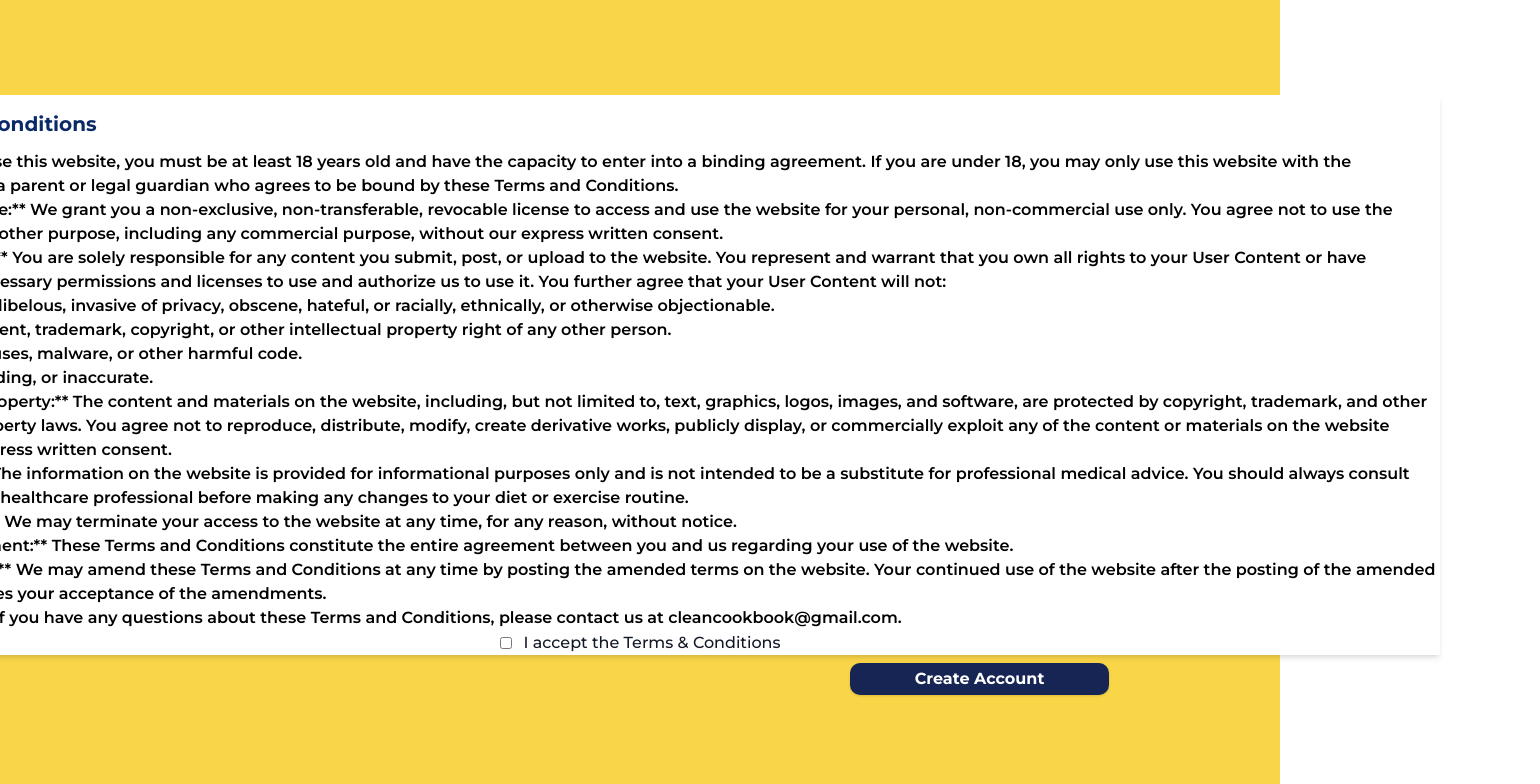
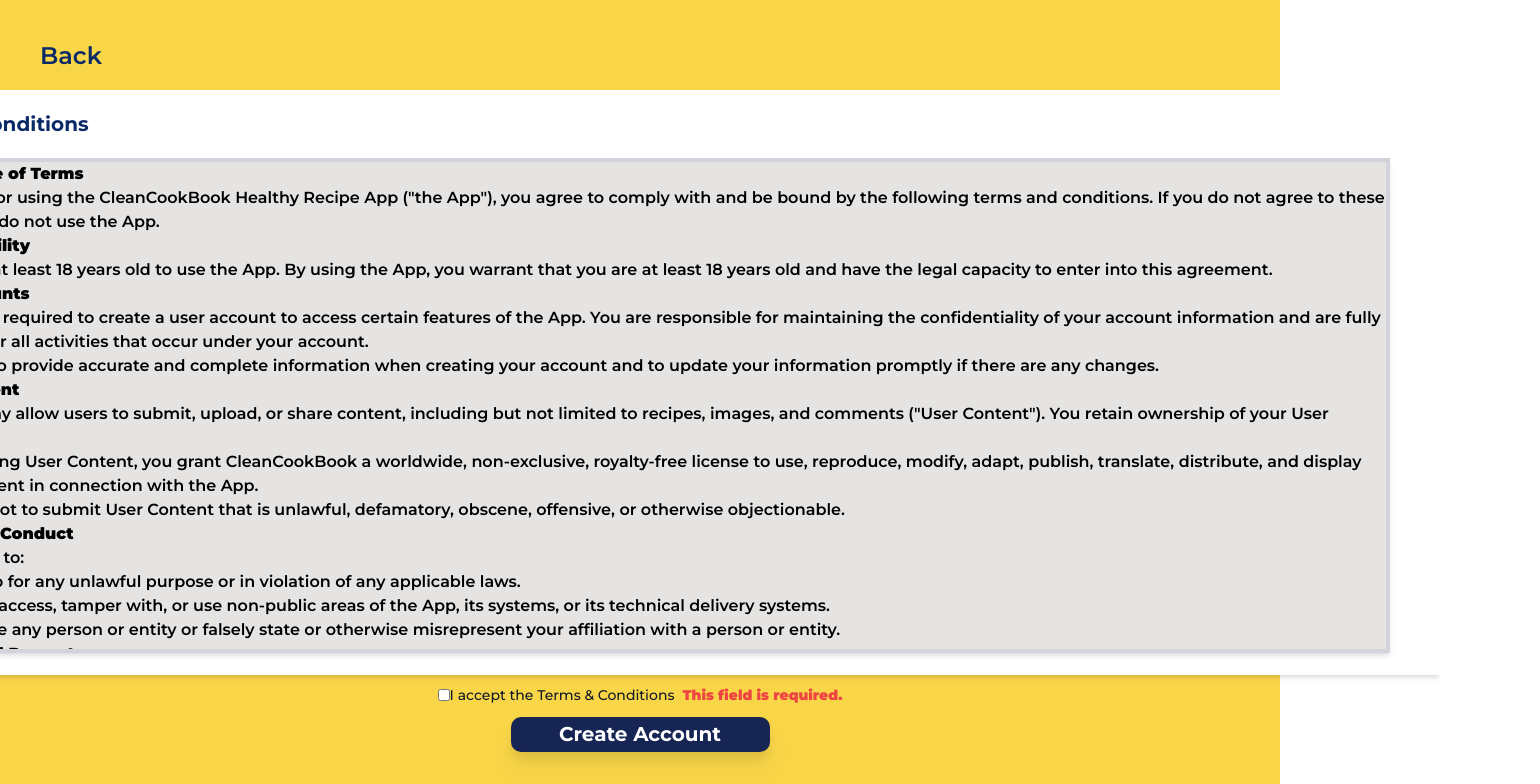
Before and after one commit to CleanCookBook/fyp-webapp, a Next.js app: page / in a window 1280 px wide. Shown: the top 784 px of the page, 1540 px wide, since content can reach past the window. Built offline with nearby package versions, Linux system fonts and the light colour scheme.

Commit message:
updated terms and conditions
updated terms and conditions

```diff
--- a/components/terms.js
+++ b/components/terms.js
@@ -1,46 +1,92 @@
+import { useState } from "react";
+
 const terms = () => {
+  const [isChecked, setIsChecked]=useState(false);
+
+  const handleCheckChange=(event) => {
+    setIsChecked(event.target.checked);
+    if (!event.target.checked) {
+      document.getElementById('required-error').classList.remove('hidden');
+    } else {
+      document.getElementById('required-error').classList.add('hidden');
+    }
+  };
+
 return (
   <div className="flex flex-col h-screen justify-center items-center bg-[#F9D548] text-[#0A2A67]">
-      <div className="lg:w-4/5 lg:pr-8 p-8 flex flex-col items-center">
 
-        <div className="text-2xl font-black font-semibold w-[1800px] h-[760px]">
-          <span className="font-semibold no-underline hover:opacity-[0.5]">
-            Back
+    <div className="flex flex-col bg-[#F9D548] text-[#0A2A67] justify-center items-center">
+        <span className="text-2xl font-black font-semibold no-underline hover:opacity-[0.5] absolute top-10 left-10">
+          <a href="#">Back</a>
         </span>
     </div>
 
-      <div className="bg-white w-[1600px] h-[560px] absolute top-[95px] left-15 font-black text-2xl px-7 shadow-md">
-        <span className="text-xl font-bold absolute top-[15px]">Terms and Conditions </span>
-          <ol class="text-black text-base font-semibold pb-5 absolute top-[55px]">
-            <li><b>Eligibility:</b> To use this website, you must be at least 18 years old and have the capacity to enter into a binding agreement. If you are under 18, you may only use this website with the involvement of a parent or legal guardian who agrees to be bound by these Terms and Conditions.</li>
-            <li>**Access and Use:** We grant you a non-exclusive, non-transferable, revocable license to access and use the website for your personal, non-commercial use only. You agree not to use the website for any other purpose, including any commercial purpose, without our express written consent.</li>
-            <li>**User Content:** You are solely responsible for any content you submit, post, or upload to the website. You represent and warrant that you own all rights to your User Content or have obtained all necessary permissions and licenses to use and authorize us to use it. You further agree that your User Content will not:</li>
-              <li>Be defamatory, libelous, invasive of privacy, obscene, hateful, or racially, ethnically, or otherwise objectionable.</li>
-              <li>Infringe any patent, trademark, copyright, or other intellectual property right of any other person.</li>
-              <li>Contain any viruses, malware, or other harmful code.</li>
-              <li>Be false, misleading, or inaccurate.</li>
-            <li>**Intellectual Property:** The content and materials on the website, including, but not limited to, text, graphics, logos, images, and software, are protected by copyright, trademark, and other intellectual property laws. You agree not to reproduce, distribute, modify, create derivative works, publicly display, or commercially exploit any of the content or materials on the website without our express written consent.</li>
-            <li>**Disclaimer:** The information on the website is provided for informational purposes only and is not intended to be a substitute for professional medical advice. You should always consult with a qualified healthcare professional before making any changes to your diet or exercise routine.</li>
-            <li>**Termination:** We may terminate your access to the website at any time, for any reason, without notice.</li>
-            <li>**Entire Agreement:** These Terms and Conditions constitute the entire agreement between you and us regarding your use of the website.</li>
-            <li>**Amendments:** We may amend these Terms and Conditions at any time by posting the amended terms on the website. Your continued use of the website after the posting of the amended terms constitutes your acceptance of the amendments.</li>
-            <li>**Contact Us:** If you have any questions about these Terms and Conditions, please contact us at cleancookbook@gmail.com.</li>
+      <div className="bg-white w-[1600px] h-[585px] font-black text-2xl shadow-md flex-row -mt-9">
+        <p className="text-xl font-bold flex py-5 px-5 top-0 left-75">Terms and Conditions </p>
+        <div className="bg-[#E5E4E2] w-[1510px] h-[495px] font-black text-2xl shadow-md border-4 border-gray-300 overflow-auto justify-center items-center ml-10">
+          <ol class="text-black text-base font-semibold pb-5 ajustify-center items-center">
+            <li><b>1. Acceptance of Terms</b></li>
+            <li>By accessing or using the CleanCookBook Healthy Recipe App ("the App"), you agree to comply with and be bound by the following terms and conditions. If you do not agree to these terms, please do not use the App.</li>
+            <li><b>2. User Eligibility</b></li>
+            <li>You must be at least 18 years old to use the App. By using the App, you warrant that you are at least 18 years old and have the legal capacity to enter into this agreement.</li>
+            <li><b>3. User Accounts</b></li>
+            <li>a. You may be required to create a user account to access certain features of the App. You are responsible for maintaining the confidentiality of your account information and are fully responsible for all activities that occur under your account.</li>
+            <li>b. You agree to provide accurate and complete information when creating your account and to update your information promptly if there are any changes.</li>
+            <li><b>4. User Content</b></li>
+            <li>a. The App may allow users to submit, upload, or share content, including but not limited to recipes, images, and comments ("User Content"). You retain ownership of your User Content.</li>
+            <li>b. By submitting User Content, you grant CleanCookBook a worldwide, non-exclusive, royalty-free license to use, reproduce, modify, adapt, publish, translate, distribute, and display the User Content in connection with the App.</li>
+            <li>c. You agree not to submit User Content that is unlawful, defamatory, obscene, offensive, or otherwise objectionable.</li>
+            <li><b>5. Prohibited Conduct</b></li>
+            <li>You agree not to:</li>
+            <li>a. Use the App for any unlawful purpose or in violation of any applicable laws.</li>
+            <li>b. Attempt to access, tamper with, or use non-public areas of the App, its systems, or its technical delivery systems.</li>
+            <li>c. Impersonate any person or entity or falsely state or otherwise misrepresent your affiliation with a person or entity.</li>
+            <li><b>6. Intellectual Property</b></li>
+            <li>a. All content, features, and functionality of the App are owned by CleanCookBook and are protected by intellectual property laws.</li>
+            <li>b. You may not reproduce, distribute, modify, create derivative works of, publicly display, publicly perform, republish, download, or transmit any of the material on the App without the prior written consent of CleanCookBook.</li>
+            <li><b>7. Disclaimer of Warranties</b></li>
+            <li>a. The App is provided "as is" and "as available" without any warranties of any kind, either express or implied.</li>
+            <li>b. CleanCookBook does not warrant that the App will be uninterrupted or error-free, that defects will be corrected, or that the App is free of viruses or other harmful components.</li>
+            <li><b>8. Limitation of Liability</b></li>
+            <li>In no event shall CleanCookBook be liable for any direct, indirect, incidental, special, or consequential damages arising out of or in any way connected with the use of the App.</li>
+            <li><b>9. Changes to Terms</b></li>
+            <li>CleanCookBook reserves the right to change or modify these terms at any time without notice. Your continued use of the App after such changes will indicate your acceptance of the updated terms.</li>
+            <li><b>10. Contact Us</b></li>
+            <li>If you have any questions about these Terms and Conditions, please contact us at cleancookbook@gmail.com.</li>
           </ol>
+
         </div>
 
-      <div class="flex items-center space-x-3 absolute bottom-[145px] left-15">
-      <input type="checkbox" class="form-checkbox h-3 w-3 text-blue-600"></input>
-        <span class="text-gray-900 font-medium">I accept the Terms & Conditions</span>
+        <div class="flex justify-center items-center mt-8 ">
+          <input
+            type="checkbox"
+            id="required-checkbox"
+            checked={isChecked}
+            onChange={handleCheckChange}
+            className="form-checkbox h-3 w-3 text-blue-600">
+          </input>
+          <label htmlFor="required-checkbox">
+            <p class="text-gray-900 text-sm font-medium"> I accept the Terms & Conditions</p>
+          </label>
+          <span
+            id="required-error"
+            className={`text-sm text-red-500 ml-2 ${
+            isChecked ? 'hidden' : ''
+            }`}>
+            This field is required.
+          </span>
         </div>
 
-      <div>
-        <button class="w-[259px] h-8 bg-blue-950 hover:bg-[#154083] text-white font-bold rounded-[10px] shadow absolute bottom-[105px] left-[850px]">
-          Create Account
+        <div class="flex justify-center items-center mt-3">
+          <button type="button" class="w-[259px] h-[35px] bg-blue-950 hover:bg-[#154083] text-white text-xl font-bold rounded-[10px] drop-shadow-xl">
+            <a href="#">Create Account</a>
           </button>
         </div>
-</div>
+
       </div>
 
+
+  </div>
 
 );
 };
```
Lines whose indentation alone changed are shown as unchanged.
